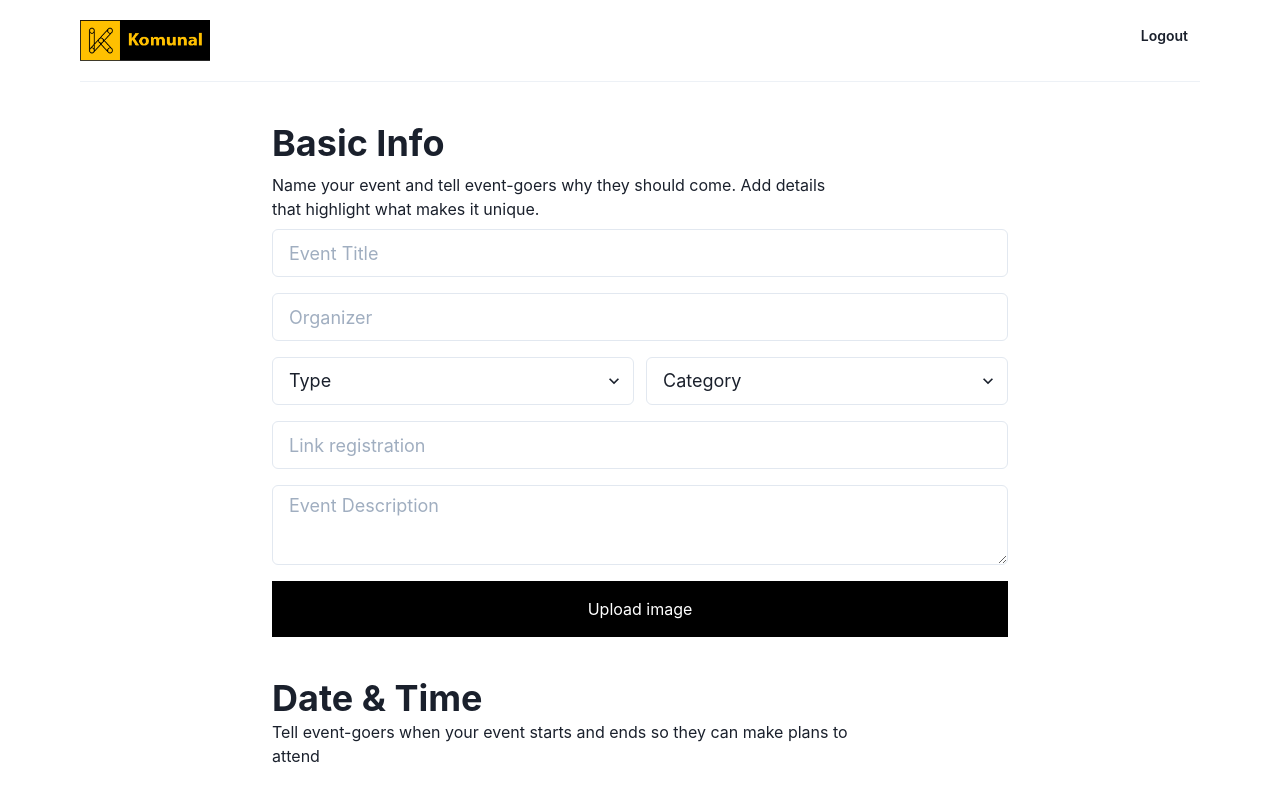
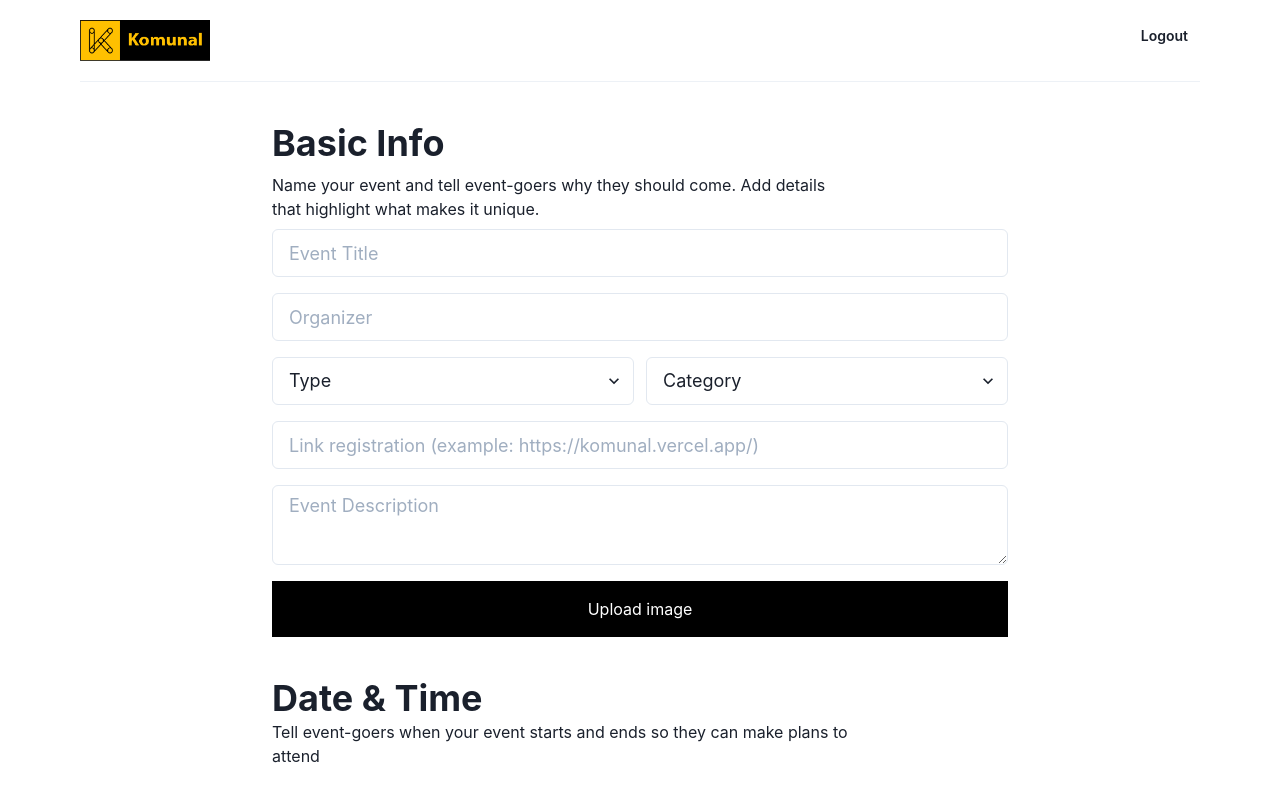
Before and after one commit to joshuanatanielnm/Komunal, a React (Create React App) app: page /create-event in a window 1280 px wide. Shown: the top 787 px of the page. Built offline with nearby package versions, Linux system fonts and the light colour scheme; no server answers; sample sign-in values are in the browser's storage.

Commit message:
add placeholder in CreateEvent.jsx

```diff
--- a/src/pages/events/CreateEvent.jsx
+++ b/src/pages/events/CreateEvent.jsx
@@ -118,7 +118,7 @@ export default function CreateEvent({ history }) {
               </Select>
             </HStack>
             <Input
-              placeholder="Link registration"
+              placeholder="Link registration (example: https://komunal.vercel.app/)"
               size="lg"
               name="linkRegistration"
               pattern="https?:\/\/(www\.)?[-a-zA-Z0-9@:%._\+~#=]{1,256}\.[a-zA-Z0-9()]{1,6}\b([-a-zA-Z0-9()@:%_\+.~#?&//=]*)"
```
